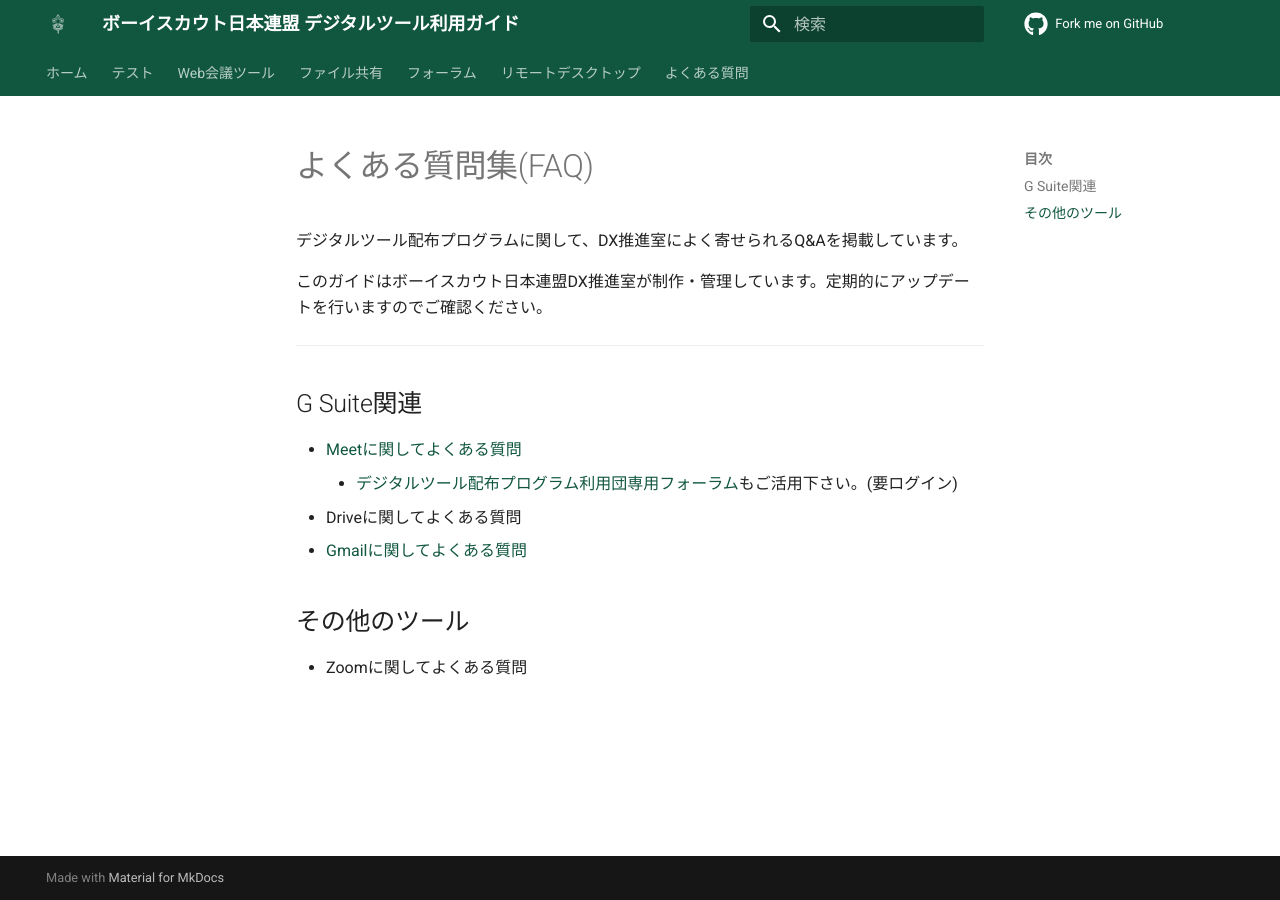
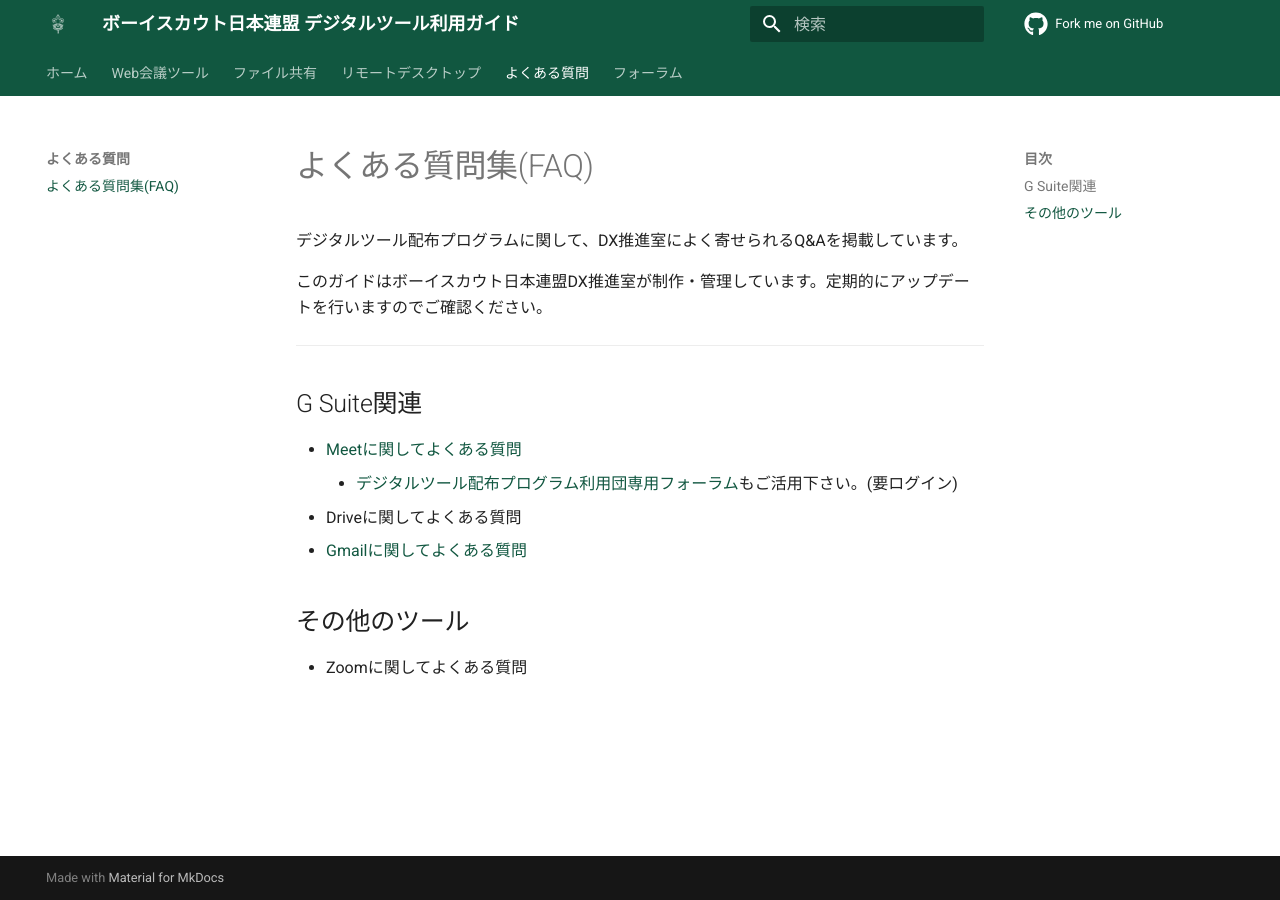
Before and after one commit to Scout-Association-of-Japan/DX-promotion-guidelines, an MkDocs documentation site: the page built from docs/Faq.md, in a window 1280 px wide. Built offline with MkDocs 1.6.1 and Material for MkDocs 9.7.7, drawn with Linux system fonts in a browser that asks for light colours; comment, search, counter and statistics services are not loaded; some of the changed lines change nothing that is shown.

Commit message:
Update mkdocs.yml
アナリティクス、navメニュー、デフォルトページを設定

```diff
--- a/mkdocs.yml
+++ b/mkdocs.yml
@@ -12,7 +12,7 @@ extra_css:
 repo_url: https://github.com/Scout-Association-of-Japan/DX-promotion-guidelines
 repo_name: Fork me on GitHub
 google_analytics:
-  - UA-XXXXXXXX-X
+  - UA-24540409-14
   - auto
 plugins:
   - search:
@@ -36,15 +36,15 @@ markdown_extensions:
       emoji_generator: !!python/name:materialx.emoji.to_svg
 
 nav:
-  - ホーム: index.md
-  - テスト: test.md
+  - ホーム:
+    - ボーイスカウト日本連盟デジタルツール利用ガイド: index.md
   - Web会議ツール:
-    - Installation: getting-started.md
+    - どの会議ツールを選んだらいいの?: web-meeting-guide/WhatShouldIChoose.md
   - ファイル共有:
-    - Changing the colors: setup/changing-the-colors.md
+    - Googleドライブでファイル共有をしてみよう: file-share/HowToUseGDrive.md
+  - リモートデスクトップ:
+    - リモートデスクトップを使ってみよう: remote-desktop/HowToUseChromeRD.md
+  - よくある質問:
+    - よくある質問集(FAQ): Faq.md
   - フォーラム:
-    - Abbreviations: reference/abbreviations.md
-  - リモートデスクトップ:
-    - Meta tags: reference/meta-tags.md
-  - よくある質問:
-    - Release notes: changelog.md
+    - デジタルツール提供プログラム利用グループ: group/HowtoUseUserForum.md
```
